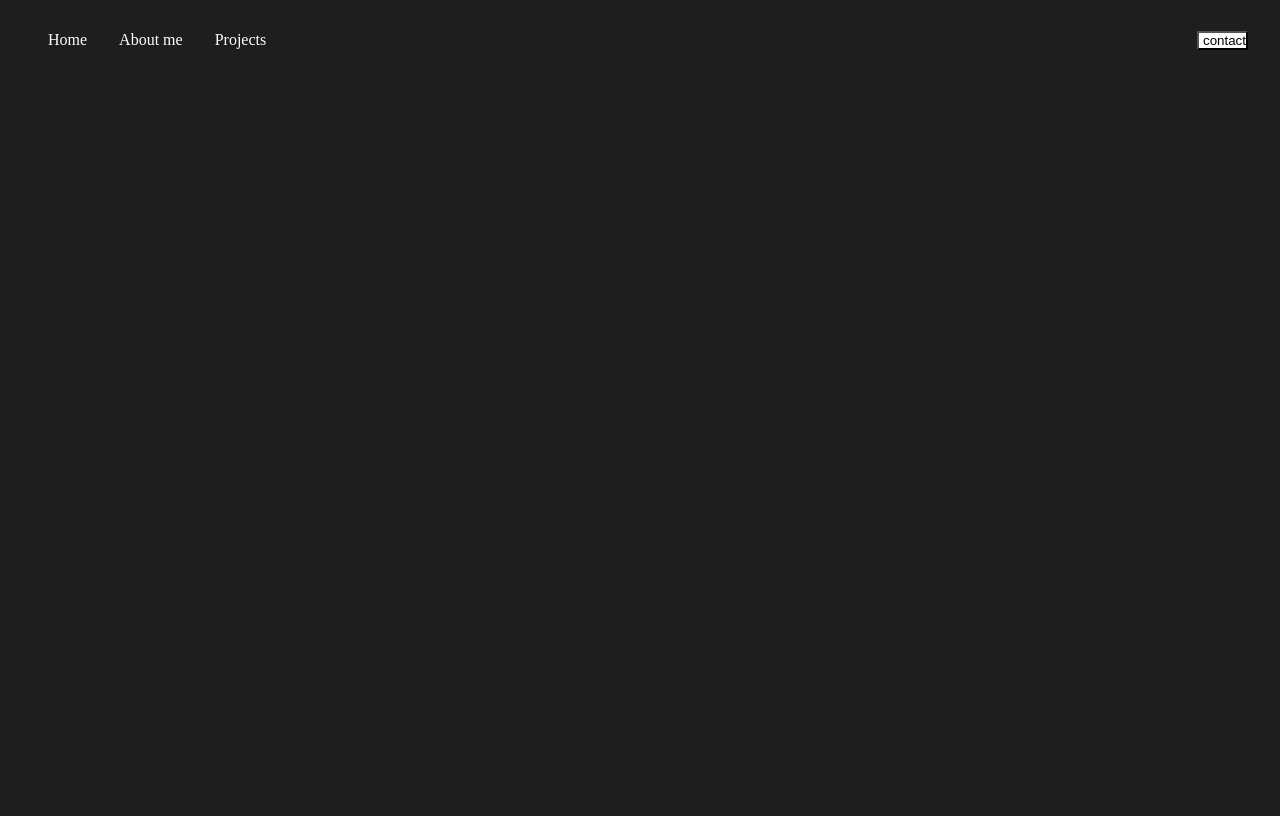
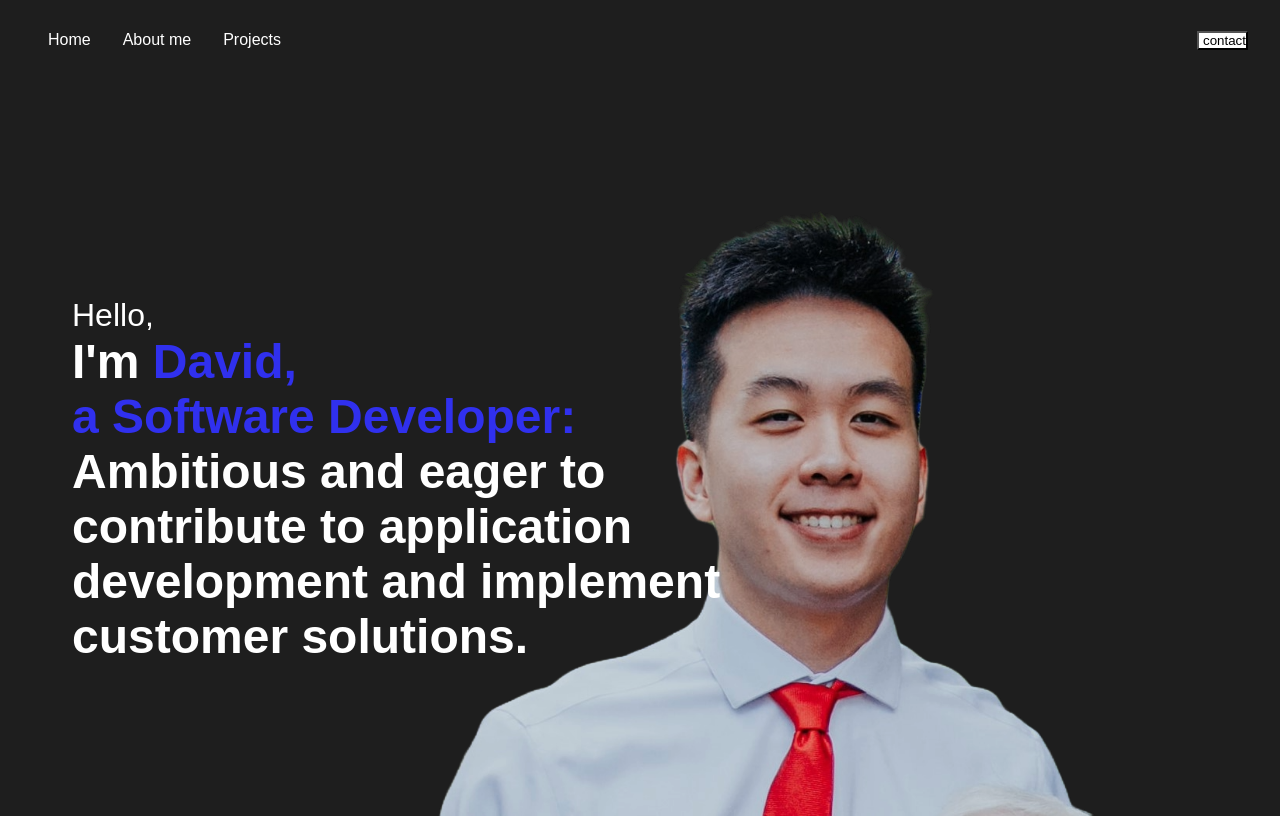
Before and after one commit to dth7/dh7_github_page, a React (Create React App) app: page / in a window 1280 px wide. Built offline with nearby package versions, Linux system fonts and the light colour scheme.

Commit message:
Created Introduction component

```diff
--- a/public/style.css
+++ b/public/style.css
@@ -3,11 +3,11 @@
     padding: 0;
     box-sizing: border-box;
     text-decoration: none;
-    background-color: rgb(30, 30, 30);
 }
 
 body {
-    background: rgb(30, 30, 30);
+    font-family: Arial, Helvetica, sans-serif;
+    background-color: rgb(30, 30, 30);
     color: white;
     overflow: hidden;
     overflow-y: scroll;
--- a/src/App.js
+++ b/src/App.js
@@ -1,8 +1,10 @@
  import Navbar from "./components/Navbar/navbar";
+ import Intro from "./components/Intro/intro"
 function App() {
   return (
     <div className="App">
       <Navbar/>
+      <Intro/>
     </div>
   );
 }
--- /dev/null
+++ b/src/components/Intro/intro.css
@@ -0,0 +1,49 @@
+#intro {
+    height: calc(100vh - 4rem);
+    width: 100vw;
+    max-width: 75rem;
+    margin: 0 auto;
+    overflow: hidden;
+    position: relative;
+}
+
+.bg {
+    position: absolute;
+    top: -4rem;
+    right: 0;
+    z-index: -1;
+    object-fit: cover;
+    height: 100vh;
+}
+
+.introContent {
+    height: 100vh;
+    width: 100vh;
+    padding: 2rem;
+    font-size: 3rem;
+    font-weight: 700;
+    display: flex;
+    flex-direction: column;
+    justify-content: center;
+}
+
+.hello {
+    font-size: 2rem;
+    font-weight: 100;
+}
+
+.introName {
+    color: rgb(48, 48, 238);
+}
+
+@media screen and (max-width:840px) {
+    .bg {
+        right: -10vw
+    }
+    .introContent {
+        font-size: 10vw;
+    }
+    .hello {
+        font-size: 4.5vw;
+    }
+}
--- /dev/null
+++ b/src/components/Intro/intro.js
@@ -0,0 +1,19 @@
+import React from 'react';
+import './intro.css';
+import portrait from '../../assets/portrait.png';
+const Intro = () => {
+  return (
+    <section id="intro">
+      <img src={ portrait } alt="Profile" className="bg" />
+      <div className="introContent">
+        <span className="hello"> Hello, </span>
+        <span className="introText"> I'm <span className="introName"> David, <br /> a Software Developer: </span></span>
+        <p className="introParagraph"> Ambitious and eager to contribute to application development and implement customer solutions. </p>
+
+      </div>
+      <img src={ portrait } alt="Profile" className="bg" />
+    </section>
+  )
+}
+
+export default Intro
```
Also changed, not shown: src/assets/portrait.png (added).
